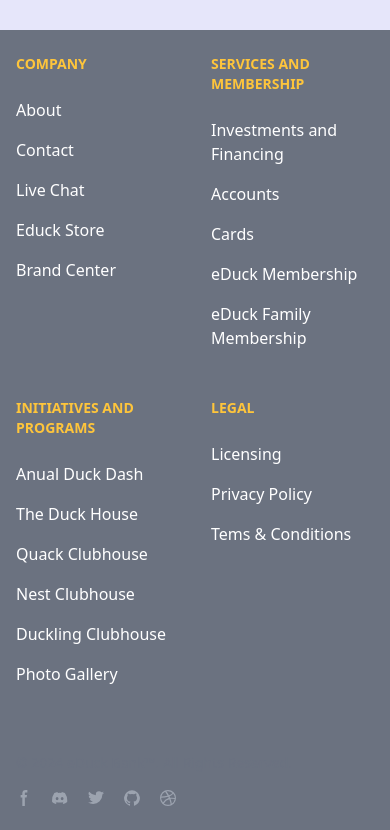
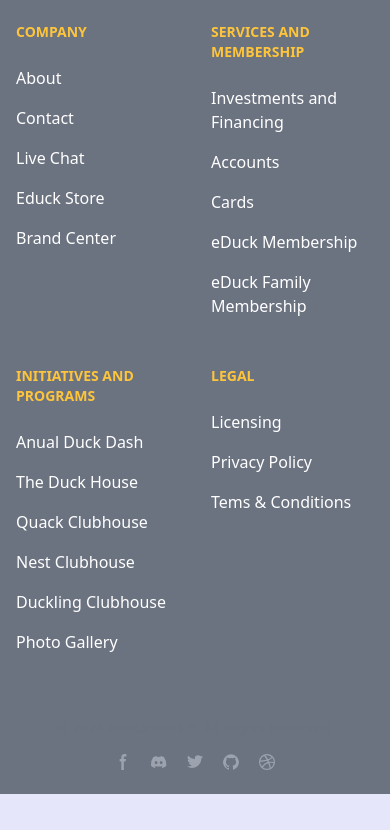
Before and after one commit to francorufino/educkbank, a Next.js app: page / in a window 390 px wide. Shown: the part 902-1732 px from the top of the page. After the commit the page ends 1696 px from the top, so only its background shows below. Built offline with nearby package versions, Linux system fonts and the light colour scheme; no server answers.

Commit message:
adding resnponsiveness to the footer

```diff
--- a/src/components/ui/Footer.jsx
+++ b/src/components/ui/Footer.jsx
@@ -176,7 +176,7 @@ const Footer = () => {
               })}
             </section>
           </section>
-          <section className="px-4 py-6 bg-gray-500  md:flex md:items-center md:justify-between">
+          <section className="px-4 py-6 bg-gray-500  flex flex-col md:flex-row md:justify-between text-center items-center ">
             <span className="text-sm text-gray-500 dark:text-gray-300 sm:text-center">
               © 2024 <a href="https://flowbite.com/">eDuck Bank™</a>. All Rights
               Reserved.
--- a/src/components/ui/Header.jsx
+++ b/src/components/ui/Header.jsx
@@ -80,9 +80,9 @@ const Header = () => {
       </section>
 
       <section
-        className={`md:hidden bg-dgray text-white p-4 transition-all duration-300 ease-in-out ${
+        className={`md:hidden bg-dgray text-white  transition-all duration-300 ease-in-out ${
           isMenuOpen
-            ? "max-h-screen opacity-100"
+            ? "max-h-screen opacity-100 pb-4"
             : "max-h-0 opacity-0 overflow-hidden"
         }`}
       >
```
